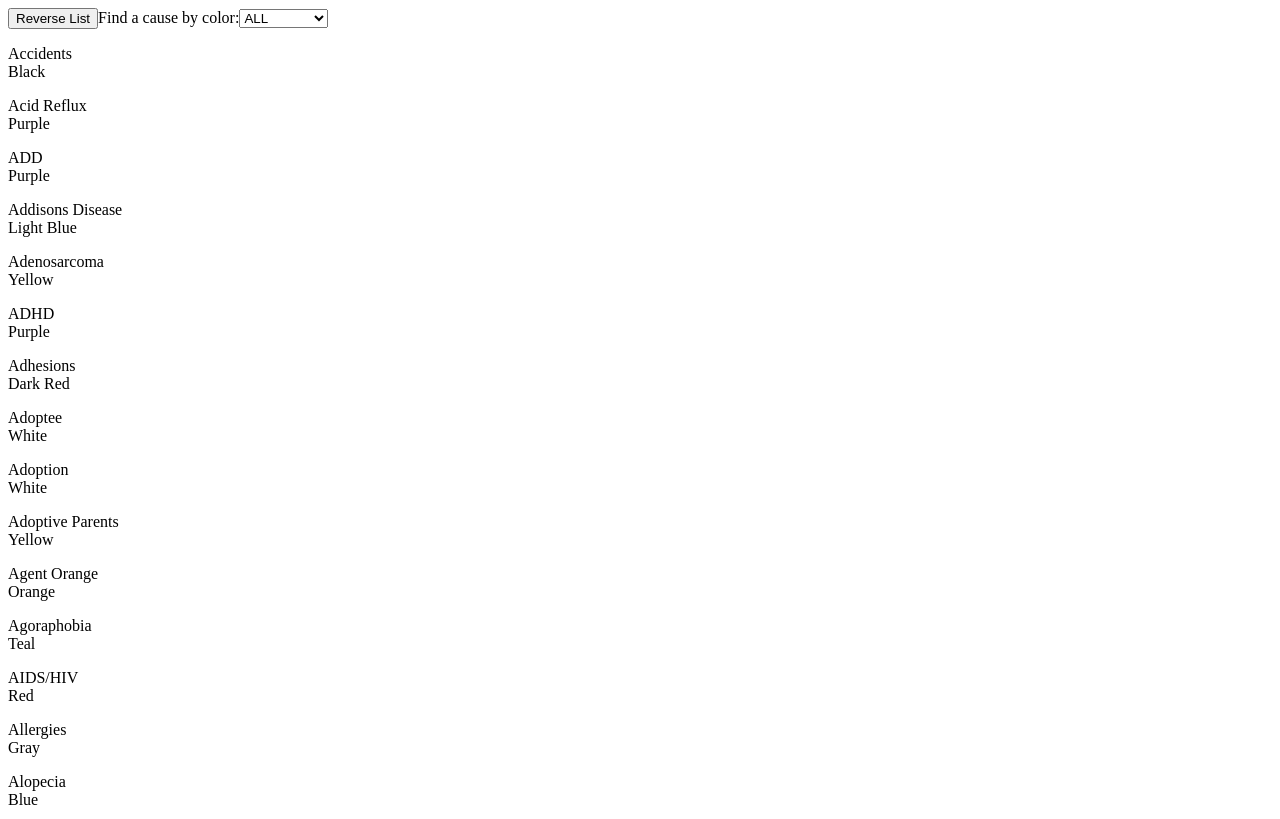
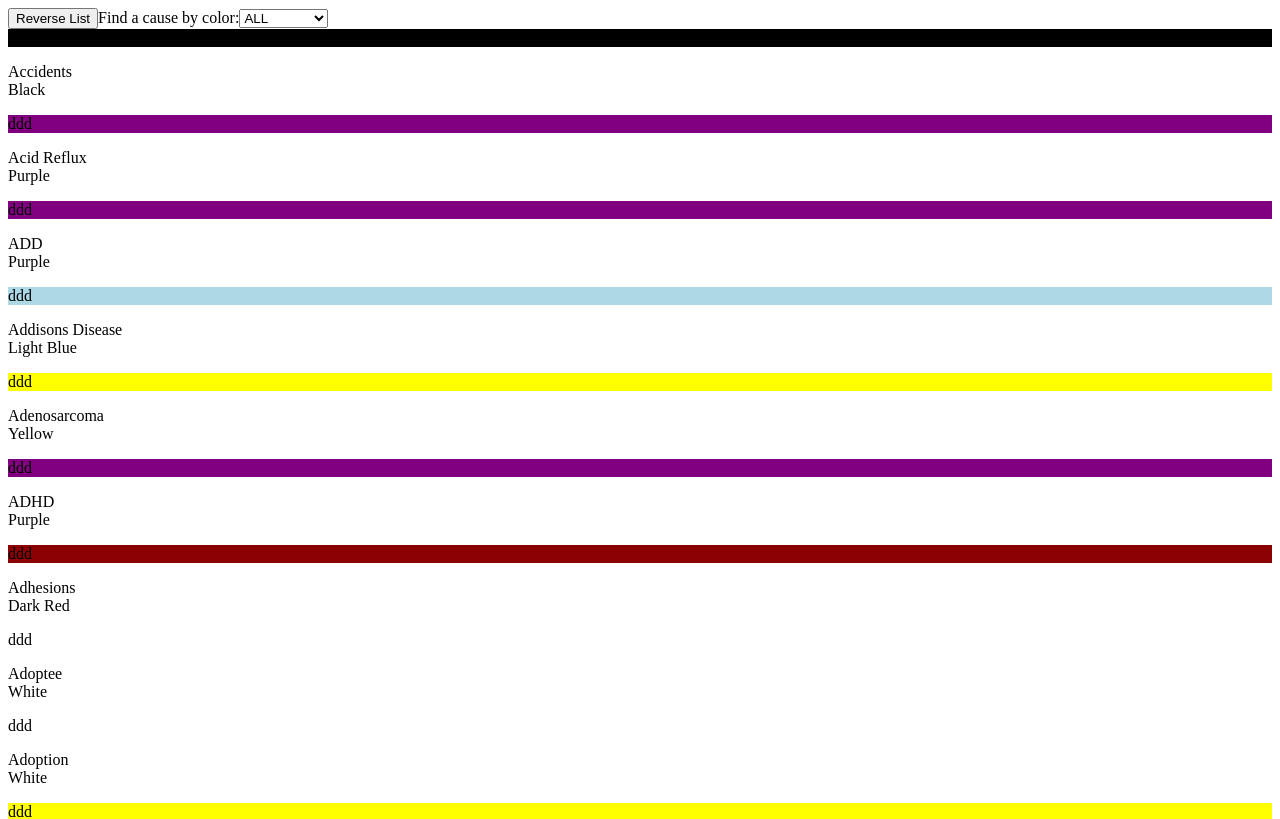
Before and after one commit to tobiaswright/awarenesscolorv2, an Angular app: page / in a window 1280 px wide. Shown: the top 819 px of the page. Built offline with nearby package versions, Linux system fonts and the light colour scheme.

Commit message:
added color swatch

```diff
--- a/src/app/cause-card/cause-card.component.html
+++ b/src/app/cause-card/cause-card.component.html
@@ -1,3 +1,5 @@
+<div [style]="calculateStyles()" width="25px" height="25px">ddd</div>
 <p>
     {{cause().cause}}<br />
-    {{cause().colorData.displayName}}</p>
+    {{cause().colorData.displayName}}
+</p>
--- a/src/app/cause-card/cause-card.component.ts
+++ b/src/app/cause-card/cause-card.component.ts
@@ -15,4 +15,13 @@ export class CauseCardComponent {
 
   constructor() {
   }
+
+  calculateStyles() {
+    const hexCode = this.cause().colorData.hexCode;
+    if (!this.cause().isSingle) {
+      const gradient = hexCode.join(",")
+      return 'background: linear-gradient(45deg,' + gradient +')'
+    }
+    return 'background-color:' + hexCode[0]
+  }
 }
```
